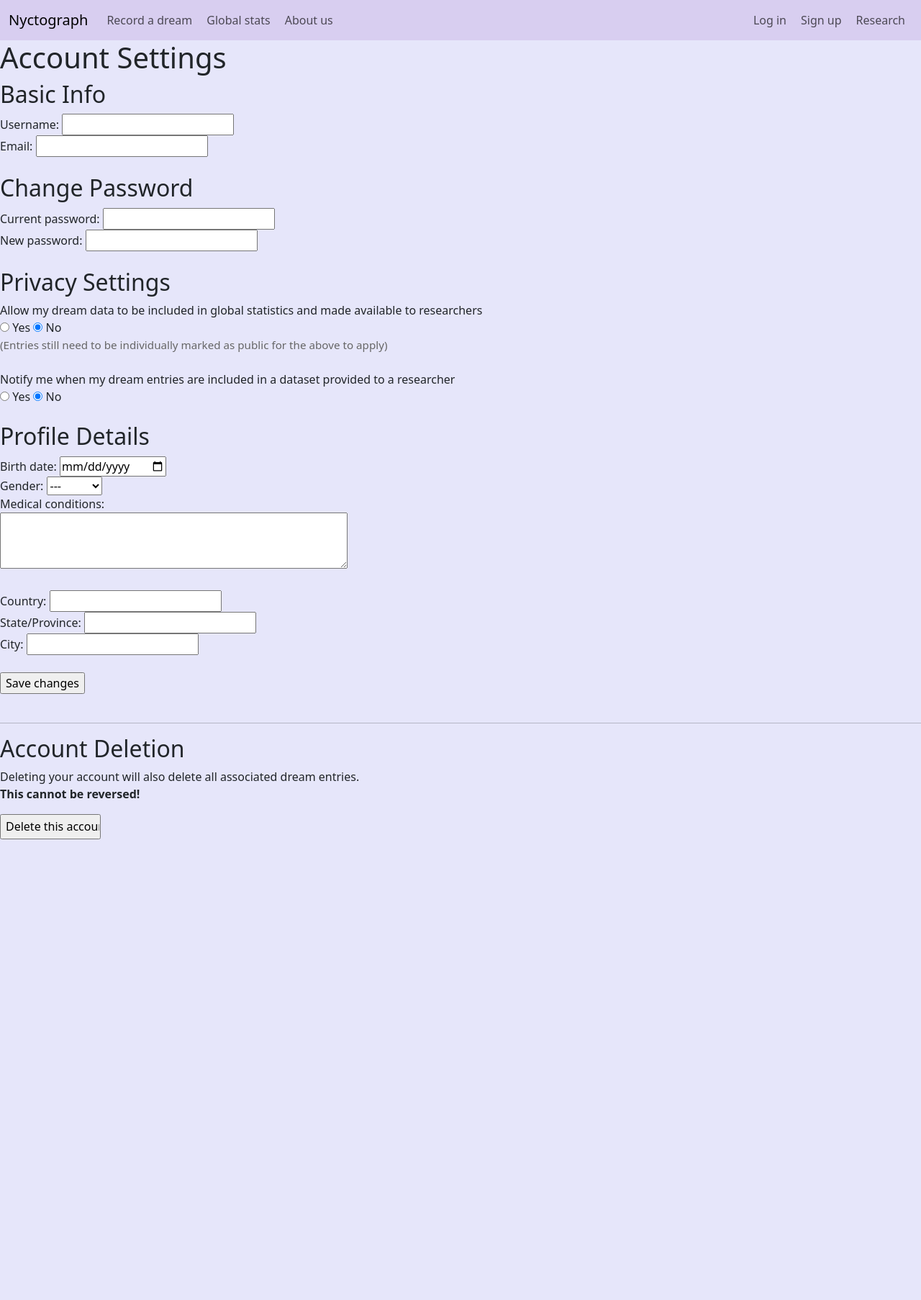
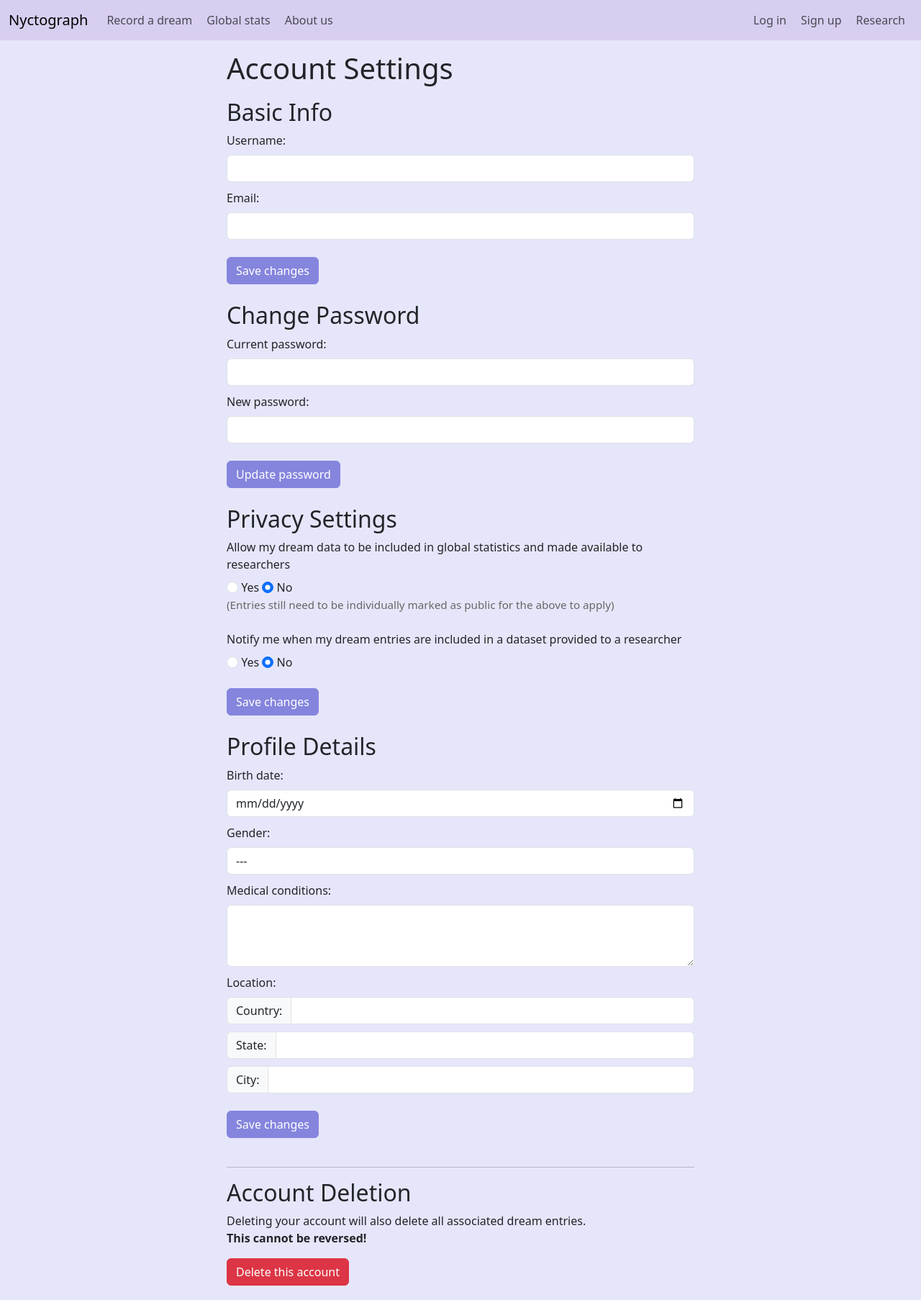
Before and after one commit to Robotgiggle/nyctograph, a FastAPI app: template app/templates/account.html in a window 1280 px wide. Shown: the whole page at 72% size. Before the commit the page ends 1166 px from the top, so only its background shows below. Run offline with FastAPI, Linux system fonts and the light colour scheme; the template is opened without the code that fills it, so the values that code supplies are empty; parts of the project's set-up code (start-up, migrations or seed data) failed here and were passed over.

Commit message:
Account settings form

```diff
--- a/app/static/styles.css
+++ b/app/static/styles.css
@@ -60,6 +60,7 @@
     justify-content:center;
     flex-direction:column;
     margin-top: 15px;
+    margin-bottom: 20px;
 }
 
 .main-column {
@@ -89,6 +90,16 @@
 .alert {
     margin: 15px;
     padding: 12px;
+}
+
+.warning-tag {
+    padding: 3px 6px;
+    border-radius: 5px;
+    font-weight: 500;
+    color: white;
+    background-color: #dc3545;
+    margin-bottom: 5px;
+    margin-left: 10px;
 }
 
 /* About-us page styles */
--- a/app/templates/account.html
+++ b/app/templates/account.html
@@ -1,70 +1,112 @@
 {% extends "base.html" %}
 {% block body %}
+    <div class="mx-auto main-column">
         <h1>Account Settings</h1>
 
-    <form action="" method="post" onsubmit="return warnWhenSettingPrivate()">
+        <form id="basic-form" style="margin-top:10px" action="" method="post">
+            <div style="display:flex; align-items:center">
                 <h2>Basic Info</h2>
-        <label for="new_username">Username:</label>
-        <input type="text" id="new_username" name="new_username" value="{{ user.username }}">
+                <p id="basic-dirty" class="warning-tag" hidden>Unsaved changes!</p>
+            </div>
+            <label for="new_username" class="form-label">Username:</label>
+            <input type="text" class="form-control" id="new_username" name="new_username" value="{{ user.username }}">
+
+            <label for="email" class="form-label" style="margin-top:10px">Email:</label>
+            <input type="email" class="form-control" id="email" name="email" value="{{ user.email }}">
             <br>
-        <label for="email">Email:</label>
-        <input type="email" id="email" name="email" value="{{ user.email }}">
+            <input type="submit" class="btn btn-primary" value="Save changes">
             <br><br>
+        </form>
 
+        <form id="password-form" action="" method="post">
+            <div style="display:flex; align-items:center">
                 <h2>Change Password</h2>
-        <label for="current_password">Current password:</label>
-        <input type="password" id="current_password" name="current_password">
+                <p id="password-dirty" class="warning-tag" hidden>Unsaved changes!</p>
+            </div>
+            <label for="current_password" class="form-label">Current password:</label>
+            <input type="password" class="form-control" id="current_password" name="current_password">
+
+            <label for="new_password" class="form-label" style="margin-top:10px">New password:</label>
+            <input type="password" class="form-control" id="new_password" name="new_password">
             <br>
-        <label for="new_password">New password:</label>
-        <input type="password" id="new_password" name="new_password">
+            <input type="submit" class="btn btn-primary" value="Update password">
             <br><br>
+        </form>
 
+        <form id="privacy-form" action="" method="post" onsubmit="return warnWhenSettingPrivate()">
+            <div style="display:flex; align-items:center">
                 <h2>Privacy Settings</h2>
-        <label for="public_enabled">Allow my dream data to be included in global statistics and made available to researchers</label>
+                <p id="privacy-dirty" class="warning-tag" hidden>Unsaved changes!</p>
+            </div>
+            <label for="public_enabled" class="form-label">Allow my dream data to be included in global statistics and made available to researchers</label>
             <br>
-        <input type="radio" id="public_yes" name="public_enabled" value="True" required {%if user.public_enabled%}checked{%endif%}>
-        <label for="public_yes">Yes</label>
-        <input type="radio" id="public_no" name="public_enabled" value="False" required {%if not user.public_enabled%}checked{%endif%}>
-        <label for="public_no">No</label>
+            <input type="radio" class="form-check-input" id="public_yes" name="public_enabled" value="True" required {%if user.public_enabled%}checked{%endif%}>
+            <label for="public_yes" class="form-check-label">Yes</label>
+            <input type="radio" class="form-check-input" id="public_no" name="public_enabled" value="False" required {%if not user.public_enabled%}checked{%endif%}>
+            <label for="public_no" class="form-check-label">No</label>
             <br>
             <label style="font-size: 0.95em; color: #666;">(Entries still need to be individually marked as public for the above to apply)</label>
             <br><br>
-        <label for="notif_enabled">Notify me when my dream entries are included in a dataset provided to a researcher</label>
+            <label for="notif_enabled" class="form-label">Notify me when my dream entries are included in a dataset provided to a researcher</label>
             <br>
-        <input type="radio" id="notif_yes" name="notif_enabled" value="True" required {%if user.notif_enabled%}checked{%endif%}>
-        <label for="notif_yes">Yes</label>
-        <input type="radio" id="notig_no" name="notif_enabled" value="False" required {%if not user.notif_enabled%}checked{%endif%}>
-        <label for="notif_no">No</label>
+            <input type="radio" class="form-check-input" id="notif_yes" name="notif_enabled" value="True" required {%if user.notif_enabled%}checked{%endif%}>
+            <label for="notif_yes" class="form-check-label">Yes</label>
+            <input type="radio" class="form-check-input" id="notig_no" name="notif_enabled" value="False" required {%if not user.notif_enabled%}checked{%endif%}>
+            <label for="notif_no" class="form-check-label">No</label>
             <br><br>
+            <input type="submit" class="btn btn-primary" value="Save changes">
+            <br>
+            <br>
+        </form>
 
+        <form id="profile-form" action="" method="post">
+            <div style="display:flex; align-items:center">
                 <h2>Profile Details</h2>
-        <label for="birth_date">Birth date:</label>
-        <input type="date" id="birth_date" name="birth_date" value="{{ user.birth_date if user.birth_date is not none }}">
-        <br>
-        <label for="gender">Gender:</label>
-        <select id="gender" name="gender">
+                <p id="profile-dirty" class="warning-tag" hidden>Unsaved changes!</p>
+            </div>
+            <label for="birth_date" class="form-label">Birth date:</label>
+            <input type="date" class="form-control" id="birth_date" name="birth_date" value="{{ user.birth_date if user.birth_date is not none }}">
+
+            <label for="gender" class="form-label" style="margin-top:10px">Gender:</label>
+            <select id="gender" class="form-control" name="gender">
                 <option value="" {{"selected" if not user.gender}}>---</option>
                 <option {{"selected" if user.gender=="Male"}}>Male</option>
                 <option {{"selected" if user.gender=="Female"}}>Female</option>
                 <option {{"selected" if user.gender=="Other"}}>Other</option>
             </select>
+
+            <label for="med_conditions" class="form-label" style="margin-top:10px">Medical conditions:</label>
             <br>
-        <label for="med_conditions">Medical conditions:</label>
+            <textarea rows="3" class="form-control" id="med_conditions" name="med_conditions">{{ user.med_conditions if user.med_conditions is not none }}</textarea>
+
+            <label class="form-label" style="margin-top:10px">Location:</label>
+            <div class="input-group" style="margin-bottom:10px">
+                <span id="country-label" class="input-group-text">Country:</span>
+                <input type="text" class="form-control" id="country" name="country" value="{{user.country if user.country is not none}}" aria-describedby="country-label">
+            </div>
+            <div class="input-group" style="margin-bottom:10px">
+                <span id="state-label" class="input-group-text">State:</span>
+                <input type="text" class="form-control" id="state" name="state" value="{{user.state if user.state is not none}}" aria-describedby="state-label">
+            </div>
+            <div class="input-group">
+                <span id="city-label" class="input-group-text">City:</span>
+                <input type="text" class="form-control" id="city" name="city" value="{{user.city if user.city is not none}}" aria-describedby="city-label">
+            </div>
+
             <br>
-        <textarea rows="3" cols="50" id="med_conditions" name="med_conditions">{{ user.med_conditions if user.med_conditions is not none }}</textarea>
-        <br><br>
-        <label for="country">Country:</label>
-        <input type="text" id="country" name="country" value="{{ user.country if user.country is not none }}">
-        <br>
-        <label for="state">State/Province:</label>
-        <input type="text" id="state" name="state" value="{{ user.state if user.state is not none }}">
-        <br>
-        <label for="city">City:</label>
-        <input type="text" id="city" name="city" value="{{ user.city if user.city is not none }}">
-        <br><br>
+            <input type="submit" class="btn btn-primary" value="Save changes">
+        </form>
 
-        <input type="submit" value="Save changes">
+        <br><hr>
+        <h2>Account Deletion</h2>
+        <form method="post" action="/account/delete" onsubmit="return confirm('Are you sure you want to delete your account? This will permanently delete all of your dream entries, and cannot be undone!');">
+            <p>
+                Deleting your account will also delete all associated dream entries.<br>
+                <strong>This cannot be reversed!</strong>
+            </p>
+            <input type="submit" class="btn btn-danger" value="Delete this account">
         </form>
+    </div>
 
     <script>
         function warnWhenSettingPrivate() {
@@ -76,15 +118,14 @@
                 return ok;
             }
         }
+        for (const type of ["basic", "password", "privacy", "profile"]) {
+            form = document.getElementById(type + "-form");
+            warning = document.getElementById(type + "-dirty");
+            (function (warningObj) { // wrapped in a function so each eventlistener gets its own warning object
+                form.addEventListener("input", function (event) {
+                    warningObj.hidden = false;
+                })
+            })(warning);
+        }
     </script>
-
-    <br><hr>
-    <h2>Account Deletion</h2>
-    <form method="post" action="/account/delete" onsubmit="return confirm('Are you sure you want to delete your account? This will permanently delete all of your dream entries, and cannot be undone!');">
-        <p>
-            Deleting your account will also delete all associated dream entries.<br>
-            <strong>This cannot be reversed!</strong>
-        </p>
-        <input type="submit" value="Delete this account" style="width:140px;height:35px">
-    </form>
 {% endblock %}
--- a/app/templates/base.html
+++ b/app/templates/base.html
@@ -47,7 +47,7 @@
                                 </a>
                                 <ul class="dropdown-menu">
                                     {% if login_status == 1 %}
-                                        <li><a class="dropdown-item" href="/account">Settings</a></li>
+                                        <li><a class="dropdown-item" href="/account">Account Settings</a></li>
                                         <li><hr class="dropdown-divider"></li>
                                     {% endif %}
                                     <li><a class="dropdown-item" href="/logout">Log Out</a></li>
```
Lines whose indentation alone changed are shown as unchanged.
